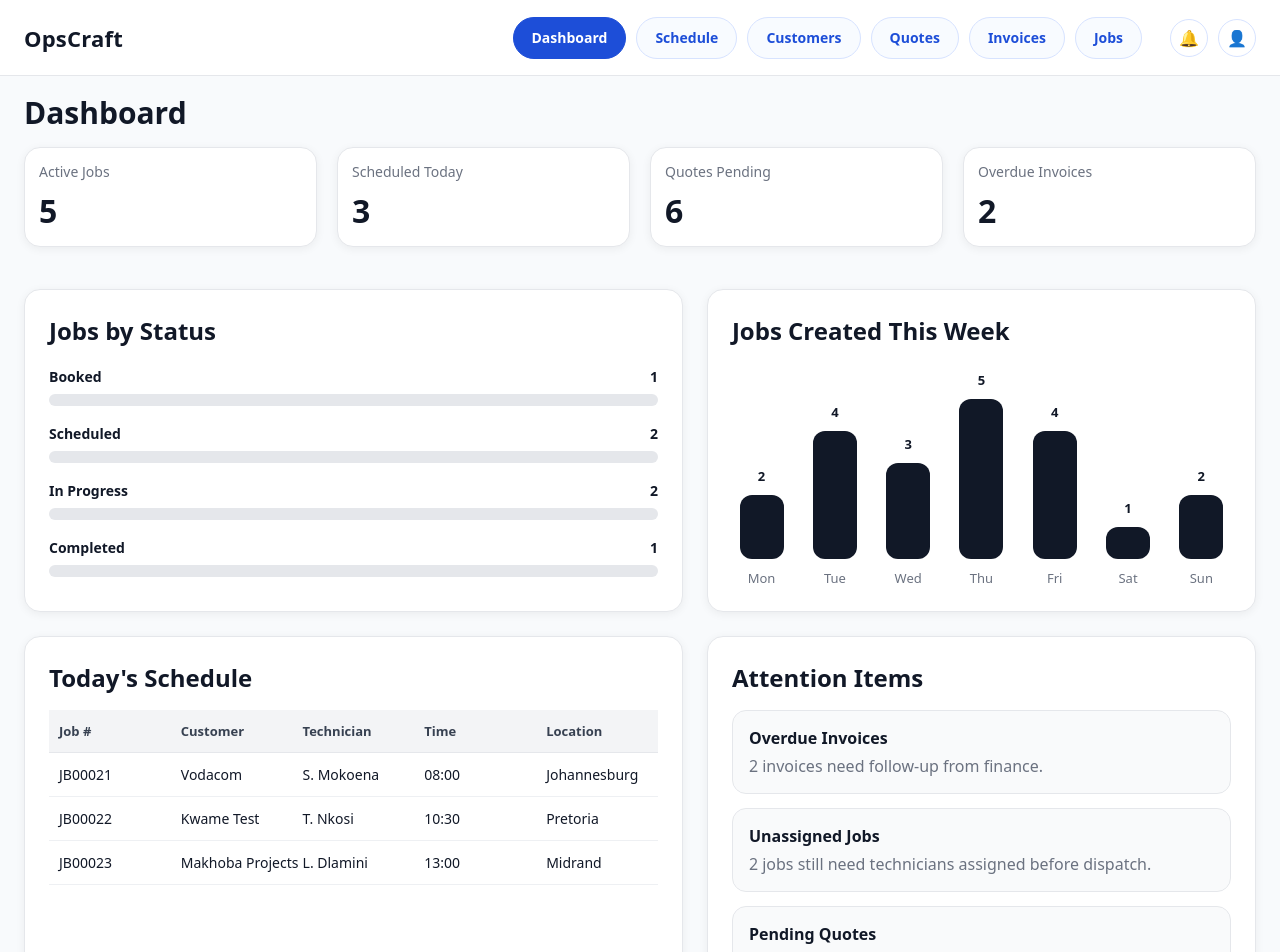
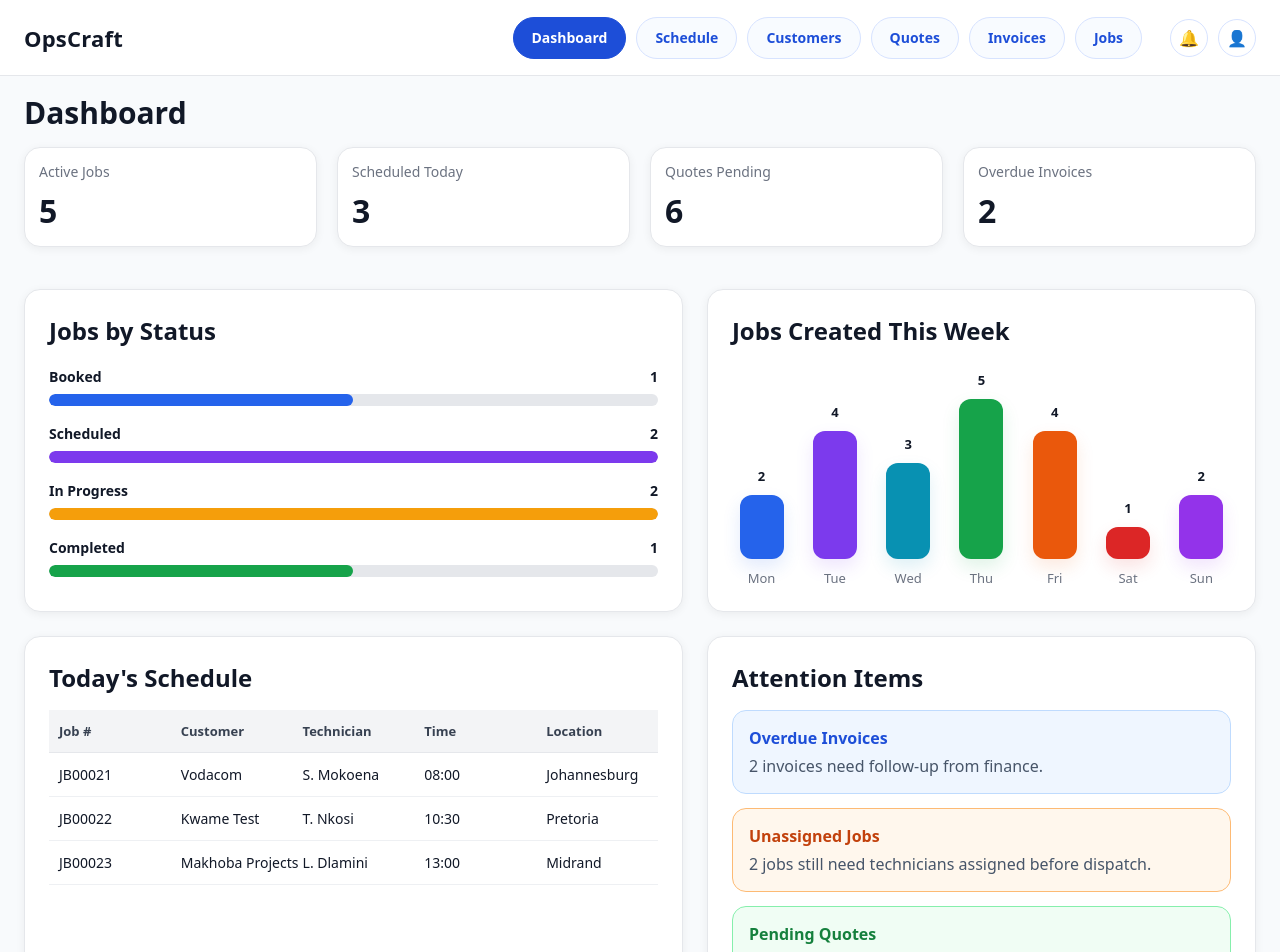
Before and after one commit to The-Kwamz/OpsCraft-Frontend---Azure, a React (Vite) app: page /dashboard in a window 1280 px wide. Shown: the top 952 px of the page. Built offline with nearby package versions, Linux system fonts and the light colour scheme; no server answers.

Commit message:
Add color to dashboard charts

```diff
--- a/src/pages/Dashboard.tsx
+++ b/src/pages/Dashboard.tsx
@@ -77,13 +77,13 @@ const mockInvoices: DashboardInvoice[] = [
 ];
 
 const jobsByDay = [
-  { label: "Mon", value: 2 },
-  { label: "Tue", value: 4 },
-  { label: "Wed", value: 3 },
-  { label: "Thu", value: 5 },
-  { label: "Fri", value: 4 },
-  { label: "Sat", value: 1 },
-  { label: "Sun", value: 2 },
+  { label: "Mon", value: 2, color: "#2563eb" },
+  { label: "Tue", value: 4, color: "#7c3aed" },
+  { label: "Wed", value: 3, color: "#0891b2" },
+  { label: "Thu", value: 5, color: "#16a34a" },
+  { label: "Fri", value: 4, color: "#ea580c" },
+  { label: "Sat", value: 1, color: "#dc2626" },
+  { label: "Sun", value: 2, color: "#9333ea" },
 ];
 
 function formatJobStatus(status: JobStatus) {
@@ -233,10 +233,10 @@ export default function Dashboard() {
 
           <div style={{ display: "grid", gap: 18 }}>
             {[
-              { label: "Booked", value: jobStatusCounts.new, className: "status-booked" },
-              { label: "Scheduled", value: jobStatusCounts.scheduled, className: "status-booked" },
-              { label: "In Progress", value: jobStatusCounts.in_progress, className: "status-in-progress" },
-              { label: "Completed", value: jobStatusCounts.completed, className: "status-completed" },
+              { label: "Booked", value: jobStatusCounts.new, color: "#2563eb" },
+              { label: "Scheduled", value: jobStatusCounts.scheduled, color: "#7c3aed" },
+              { label: "In Progress", value: jobStatusCounts.in_progress, color: "#f59e0b" },
+              { label: "Completed", value: jobStatusCounts.completed, color: "#16a34a" },
             ].map((item) => (
               <div key={item.label}>
                 <div
@@ -261,11 +261,11 @@ export default function Dashboard() {
                   }}
                 >
                   <div
-                    className={item.className}
                     style={{
                       height: "100%",
                       width: `${(item.value / maxStatusCount) * 100}%`,
                       borderRadius: 999,
+                      background: item.color,
                     }}
                   />
                 </div>
@@ -304,8 +304,9 @@ export default function Dashboard() {
                     maxWidth: 44,
                     height: `${(item.value / maxTrendValue) * 160}px`,
                     minHeight: 20,
-                    background: "#111827",
+                    background: item.color,
                     borderRadius: 12,
+                    boxShadow: `0 8px 18px ${item.color}22`,
                   }}
                 />
                 <div style={{ fontSize: 13, color: "#6b7280" }}>{item.label}</div>
@@ -369,12 +370,12 @@ export default function Dashboard() {
               style={{
                 padding: 16,
                 borderRadius: 14,
-                background: "#f9fafb",
-                border: "1px solid #e5e7eb",
+                background: "#eff6ff",
+                border: "1px solid #bfdbfe",
               }}
             >
-              <div style={{ fontWeight: 700, marginBottom: 6 }}>Overdue Invoices</div>
-              <div style={{ color: "#6b7280" }}>
+              <div style={{ fontWeight: 700, marginBottom: 6, color: "#1d4ed8" }}>Overdue Invoices</div>
+              <div style={{ color: "#475569" }}>
                 {metrics.overdueInvoices} invoices need follow-up from finance.
               </div>
             </div>
@@ -383,12 +384,12 @@ export default function Dashboard() {
               style={{
                 padding: 16,
                 borderRadius: 14,
-                background: "#f9fafb",
-                border: "1px solid #e5e7eb",
+                background: "#fff7ed",
+                border: "1px solid #fdba74",
               }}
             >
-              <div style={{ fontWeight: 700, marginBottom: 6 }}>Unassigned Jobs</div>
-              <div style={{ color: "#6b7280" }}>
+              <div style={{ fontWeight: 700, marginBottom: 6, color: "#c2410c" }}>Unassigned Jobs</div>
+              <div style={{ color: "#475569" }}>
                 2 jobs still need technicians assigned before dispatch.
               </div>
             </div>
@@ -397,12 +398,12 @@ export default function Dashboard() {
               style={{
                 padding: 16,
                 borderRadius: 14,
-                background: "#f9fafb",
-                border: "1px solid #e5e7eb",
+                background: "#f0fdf4",
+                border: "1px solid #86efac",
               }}
             >
-              <div style={{ fontWeight: 700, marginBottom: 6 }}>Pending Quotes</div>
-              <div style={{ color: "#6b7280" }}>
+              <div style={{ fontWeight: 700, marginBottom: 6, color: "#15803d" }}>Pending Quotes</div>
+              <div style={{ color: "#475569" }}>
                 6 quotes are awaiting approval or client response.
               </div>
             </div>
```
